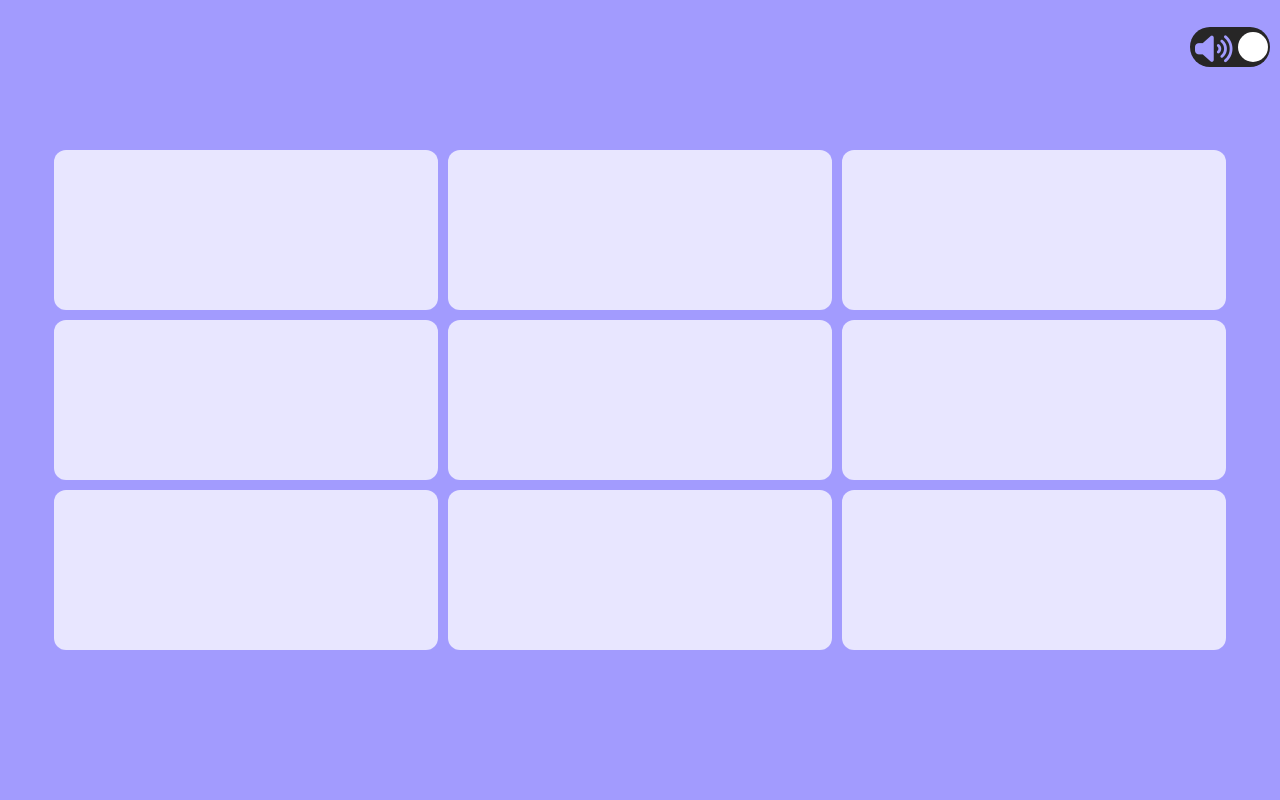
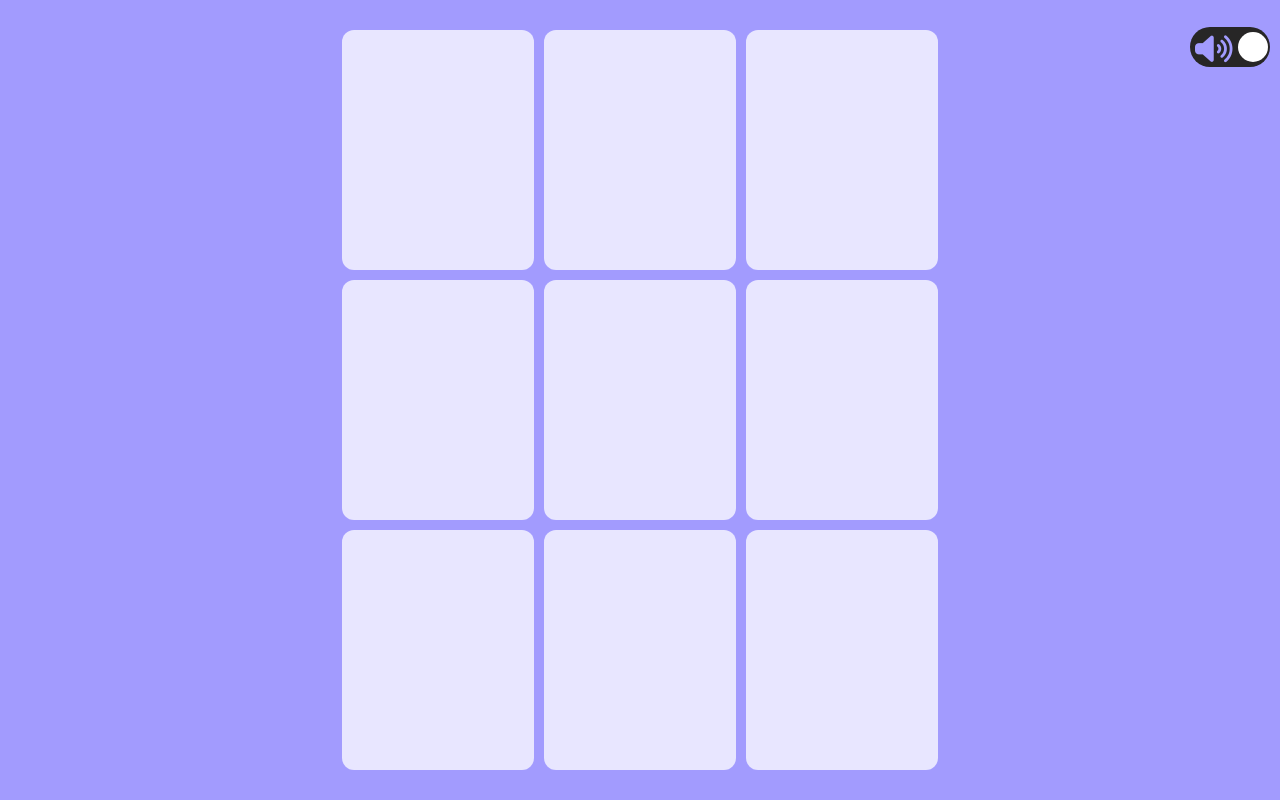
Before and after one commit to AmineTssouli/TicTacToe, a plain HTML site: page index.html in a window 1280 px wide. Drawn offline with Linux system fonts and the light colour scheme.

Commit message:
Update style.css

```diff
--- a/css/style.css
+++ b/css/style.css
@@ -205,12 +205,6 @@ button {
   }
   @media screen and (min-width: 1024px) and (min-height: 600px){
 
-
-    .board {
-      grid-template-columns: repeat(3,30vw);
-      grid-template-rows: repeat(3, 20vh);
-
-    }
     .board>span {
       font-size: 120px;
     }
```
